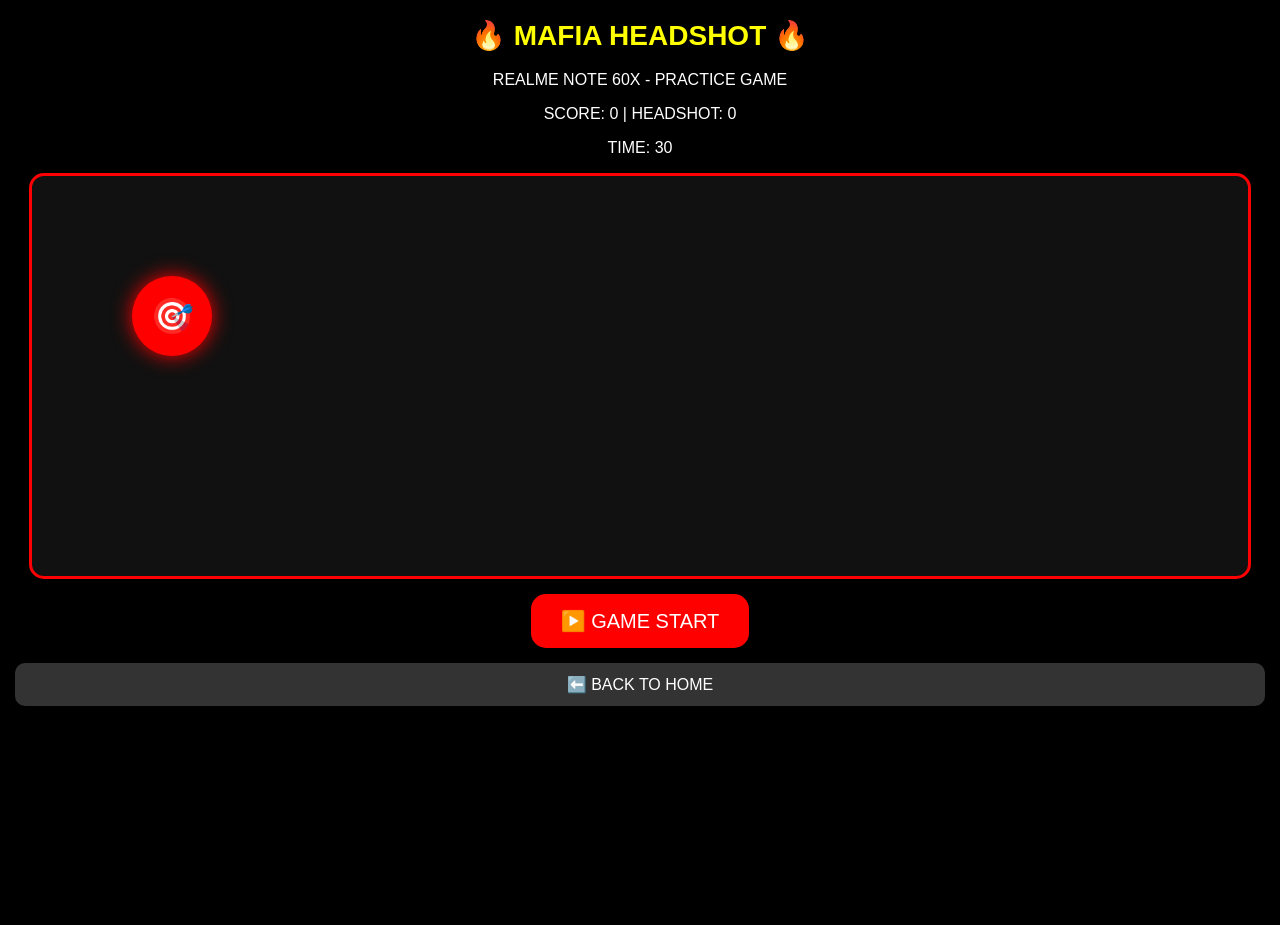
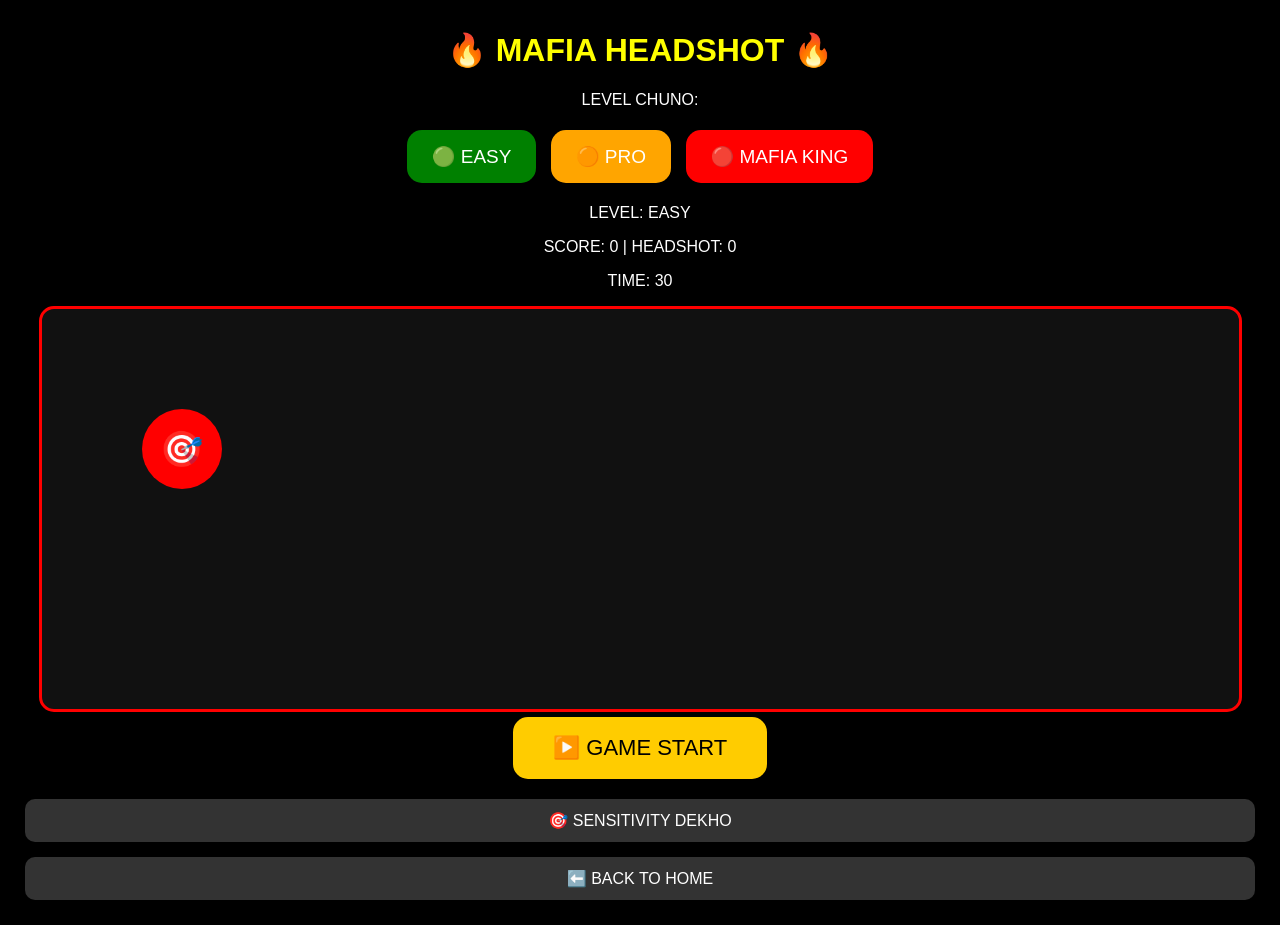
Before and after one commit to mehrankhanusa0099-star/Mafia-Head-shorr-pro, a plain HTML site: page freefire.html in a window 1280 px wide. Before the commit the page ends 800 px from the top, so only its background shows below. Drawn offline with Linux system fonts and the light colour scheme.

Commit message:
Update freefire.html

```diff
--- a/freefire.html
+++ b/freefire.html
@@ -2,31 +2,41 @@
 <html>
 <head>
 <meta name="viewport" content="width=device-width, initial-scale=1">
-<title>MAFIA HEADSHOT GAME</title>
+<title>MAFIA HEADSHOT - LEVELS</title>
 <style>
-body{background:black;color:white;text-align:center;font-family:Arial;margin:0}
-h1{color:yellow;font-size:28px}
+body{background:black;color:white;text-align:center;font-family:Arial;margin:0;padding:10px}
+h1{color:yellow}
 #game{width:95%;height:400px;background:#111;position:relative;border:3px solid red;border-radius:15px;margin:auto;overflow:hidden}
-#target{width:80px;height:80px;background:red;border-radius:50%;position:absolute;top:100px;left:100px;line-height:80px;font-size:35px;box-shadow:0 0 20px red}
-button{background:red;color:white;padding:15px 30px;font-size:20px;border:none;border-radius:15px;margin-top:15px}
+#target{width:80px;height:80px;background:red;border-radius:50%;position:absolute;top:100px;left:100px;line-height:80px;font-size:35px}
+button{padding:15px 25px;font-size:19px;border:none;border-radius:15px;margin:5px;color:white}
+.easy{background:green}.pro{background:orange}.king{background:red}
+.start{background:#ffcc00;color:black;font-size:22px;padding:18px 40px}
 a{display:block;background:#333;color:white;padding:12px;margin:15px;border-radius:10px;text-decoration:none}
 </style>
 </head>
 <body>
 <h1>🔥 MAFIA HEADSHOT 🔥</h1>
-<p>REALME NOTE 60X - PRACTICE GAME</p>
+<p>LEVEL CHUNO:</p>
+<button class="easy" onclick="setLevel(1,'EASY')">🟢 EASY</button>
+<button class="pro" onclick="setLevel(2,'PRO')">🟠 PRO</button>
+<button class="king" onclick="setLevel(3,'MAFIA KING 👑')">🔴 MAFIA KING</button>
+<p id="level">LEVEL: EASY</p>
 <p id="score">SCORE: 0 | HEADSHOT: 0</p>
 <p id="time">TIME: 30</p>
 <div id="game"><div id="target" onclick="hit()">🎯</div></div>
-<button onclick="start()">▶️ GAME START</button>
+<button class="start" onclick="start()">▶️ GAME START</button>
+<a href="sensitivity.html">🎯 SENSITIVITY DEKHO</a>
 <a href="index.html">⬅️ BACK TO HOME</a>
 <script>
-let score=0,head=0,time=30,playing=false;
+let score=0,head=0,time=30,playing=false,speed=1,levelName='EASY';
+function setLevel(s,n){speed=s;levelName=n;document.getElementById('level').innerText='LEVEL: '+n;alert(n+' LEVEL SELECTED!');}
 function start(){score=0;head=0;time=30;playing=true;update();
 let t=setInterval(function(){time--;document.getElementById('time').innerText='TIME: '+time;
-if(time<=0){clearInterval(t);playing=false;alert('GAME OVER! SCORE: '+score+' HEADSHOT: '+head);}},1000);}
+if(time<=0){clearInterval(t);playing=false;alert('GAME OVER! '+levelName+' SCORE: '+score);}},1000);}
 function hit(){if(!playing){alert('Pehle START dabao!');return;}
-score+=10;head+=1;
+score+=10*speed;head+=1;
+let size=80-(speed*10);
+document.getElementById('target').style.width=size+'px';document.getElementById('target').style.height=size+'px';
 document.getElementById('target').style.left=Math.floor(Math.random()*250)+'px';
 document.getElementById('target').style.top=Math.floor(Math.random()*300)+'px';
 update();}
```
